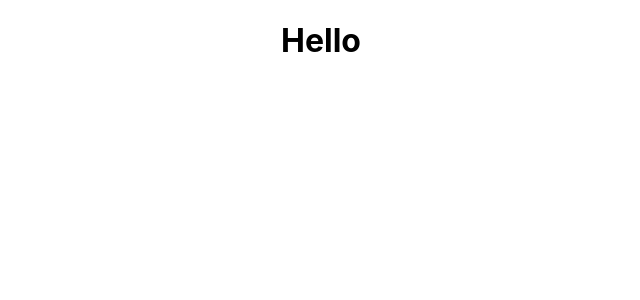
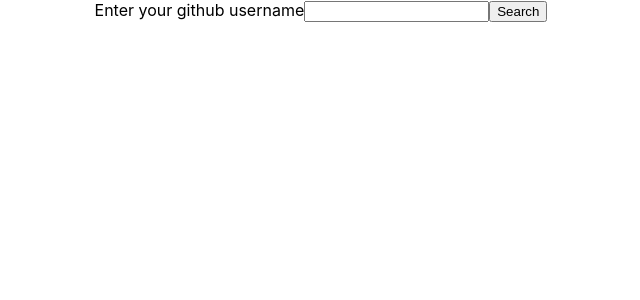
Before and after one commit to adityabisoi/github-rest-api-v3, a React (Create React App) app: page / in a window 1280 px wide. Shown: the top 300 px of the page, without its empty margins (319-959 px from the left). Built offline with nearby package versions, Linux system fonts and the light colour scheme.

Commit message:
fetch data through API

```diff
--- a/src/App.js
+++ b/src/App.js
@@ -1,11 +1,34 @@
 import './App.css';
+import axios from 'axios'
+import {useState} from 'react'
 
-function App() {
-  return (
+const App = () => {
+
+  const [username,setUsername] = useState('')
+
+  const updateUsername=(e)=>{
+    setUsername(e.target.value)
+  }
+
+  const getDetails=()=>{
+    axios.get('https://api.github.com/users/adityabisoi/repos')
+      .then(data=>console.log(data))
+  }
+
+  const sendUsername=(e)=>{
+    e.preventDefault()
+    getDetails(username)
+  }
+
+  return(
     <div className="App">
-      <h1>Hello</h1>
+      <form onSubmit={sendUsername}>
+        <label>Enter your github username</label>
+        <input type='text' value={username} onChange={updateUsername}/>
+        <button type='submit'>Search</button>
+      </form>
     </div>
-  );
+  )
 }
 
 export default App;
```
Also changed, not shown: 1 other file (tests, documents, lock files or other folders).
